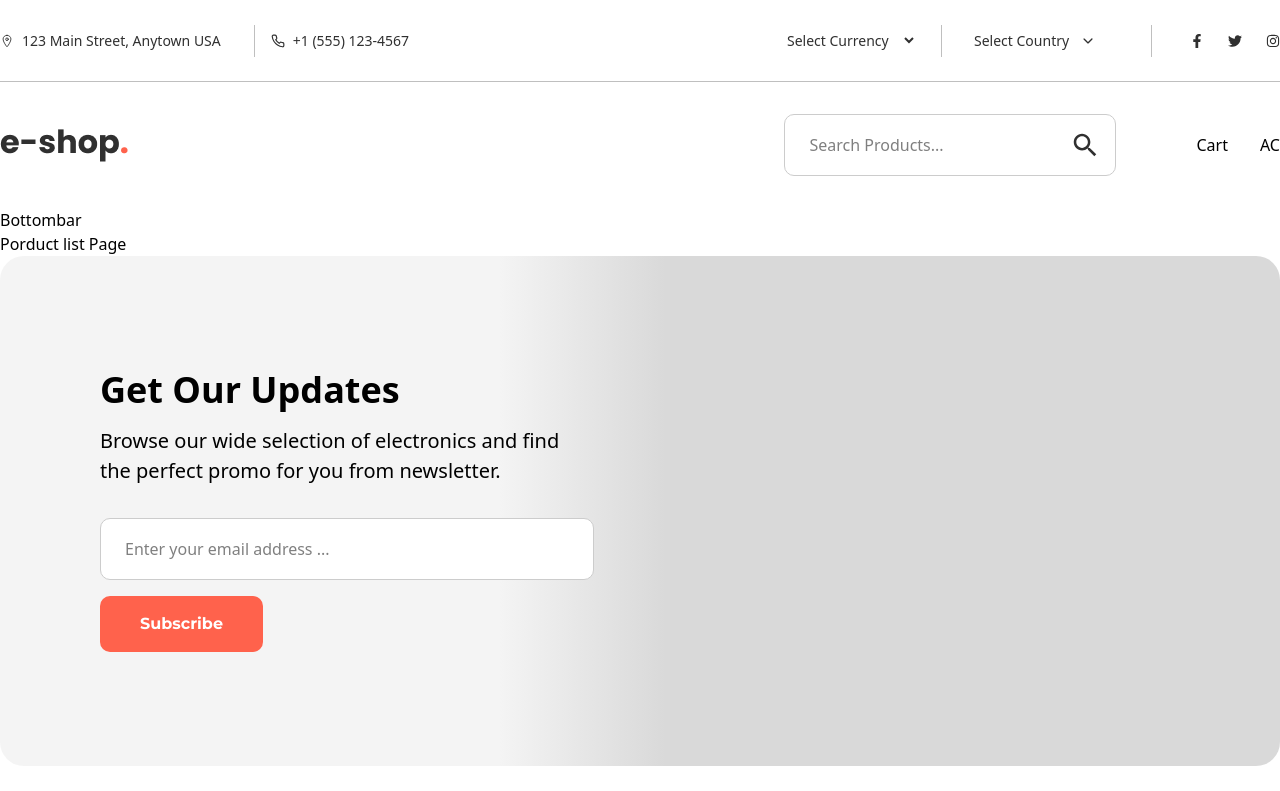
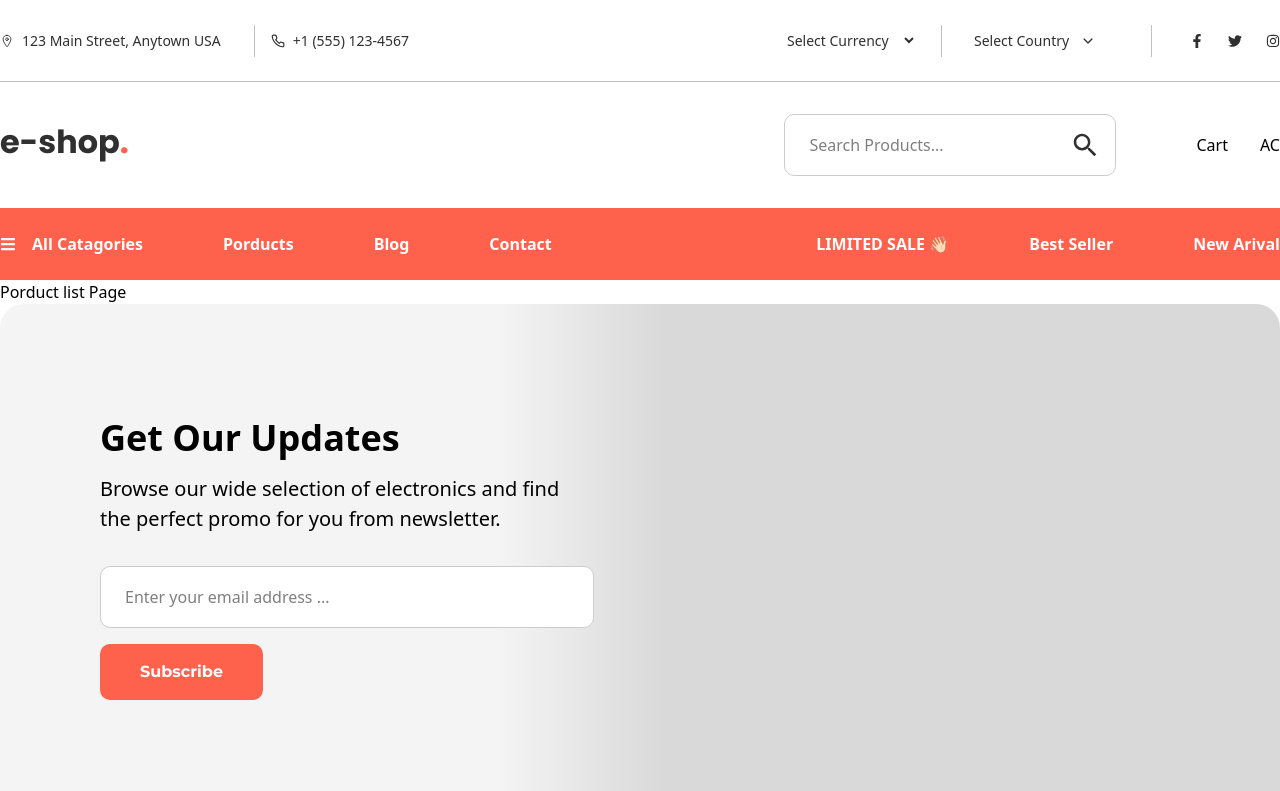
Before and after one commit to MEHEDI198/e-shop-Ecommarce, a React (Vite) app: page /product-list in a window 1280 px wide. Shown: the top 791 px of the page. Built offline with nearby package versions, Linux system fonts and the light colour scheme.

Commit message:
Update Bottombar.jsx

```diff
--- a/src/components/header/Bottombar.jsx
+++ b/src/components/header/Bottombar.jsx
@@ -1,9 +1,68 @@
-import React from 'react'
+import React, { use, useEffect, useRef, useState } from 'react'
+import Container from '../commonlayouts/Container'
+// import { Link } from 'react-router-dom'
+import { FaBars } from 'react-icons/fa'
 
 const Bottombar = () => {
+  const [isDeopdownOpen, setIsDeopdownOpen] = useState(false);
+
+  const dropdownRef = useRef(null);
+
+  useEffect(() => {
+    const handleClickOutSide = (event) => {
+
+      if (dropdownRef.current && !dropdownRef.current.contains(event.target)) {
+        setIsDeopdownOpen(false);
+      }
+    }
+
+    document.addEventListener('mousedown', handleClickOutSide);
+  },[]);
+
+
+
+
+  const handleDropdown = () => {
+    setIsDeopdownOpen(!isDeopdownOpen);
+  }
   return (
-    <div>Bottombar</div>
-  )
-}
+    <div className='bg-[#FF624C] '>
+      <Container >
+        <div className='flex justify-between items-center  font-bold py-[24px]'>
+          <div>
+            <ul className='flex items-center gap-[80px] font-["Montserrat"] leading-6 text-white '>
+              <li><a href="/product-list" className='flex items-center gap-x-4'> <FaBars/>  All Catagories</a></li>
+
+              <li className='relative' ref={dropdownRef}>
+                <button onClick={handleDropdown}>Porducts</button>
+                {isDeopdownOpen && (
+                  <div className='w-[200px] h-[250px] bg-white absolute mt-2 z-10 rounded  shadow-lg'>
+                    <ul className='py-2 font-["Montserrat"] font-normal text-base leading-6 text-black'>
+                      <li className='px-4 py-2 hover:bg-gray-200 cursor-pointer'>Product -1</li>
+                      <li className='px-4 py-2 hover:bg-gray-200 cursor-pointer '>Product -2</li>
+                      <li className='px-4 py-2 hover:bg-gray-200 cursor-pointer '>Product -3</li>
+                      <li className='px-4 py-2 hover:bg-gray-200 cursor-pointer '>Product -4</li>
+                    </ul>
+                  </div>
+                )}
+              </li>
+
+              <li> <a href="/blog">Blog</a></li>
+              <li> <a href="/contact"> Contact</a></li>
+            </ul>
+          </div>
+          <div>
+            <ul className='flex items-center gap-[80px] font-["Montserrat"] leading-6 text-white '>
+              <li><a href="#" className='flex items-center gap-x-4'> LIMITED SALE 👋🏻</a></li>
+              <li> <a href="#">Best Seller</a></li>
+              <li> <a href="#">New Arival</a></li>
+
+            </ul>
+          </div>
+        </div>
+
+      </Container>
+    </div>
+  )}
 
 export default Bottombar
```
